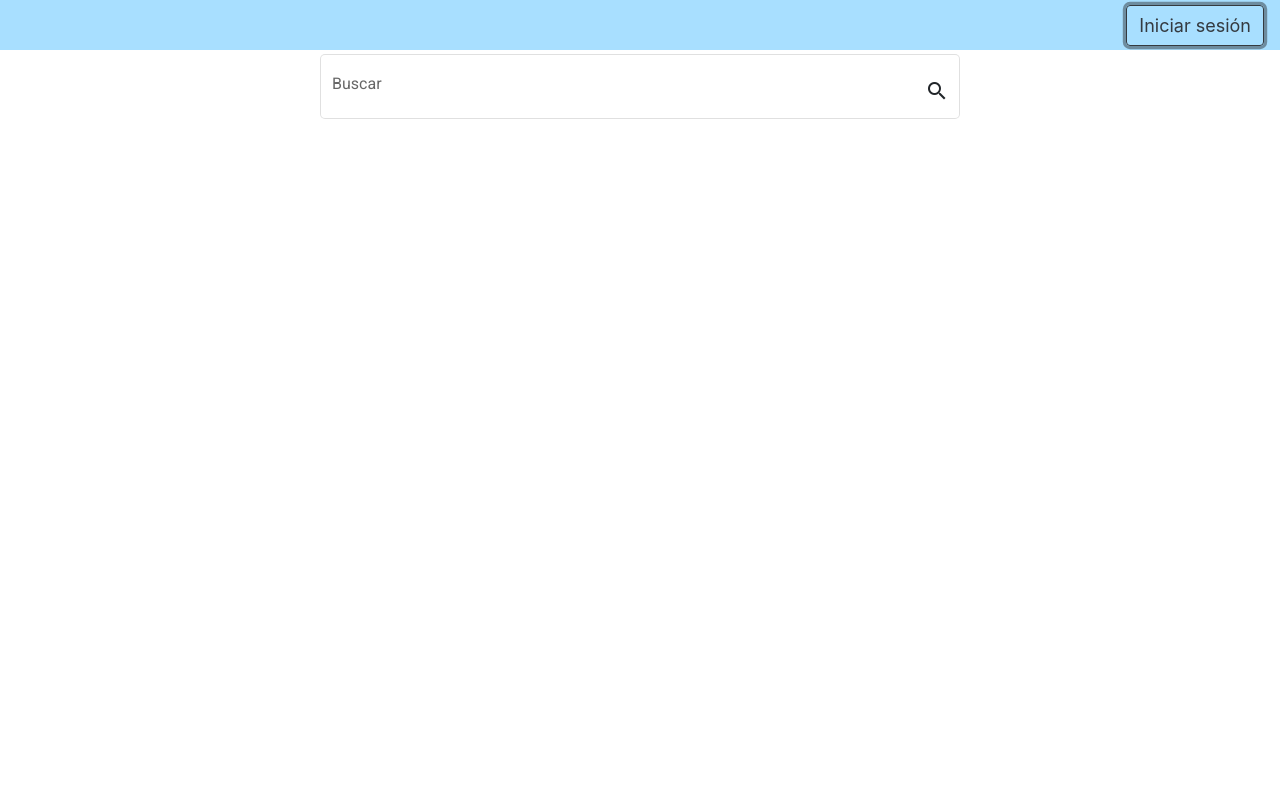
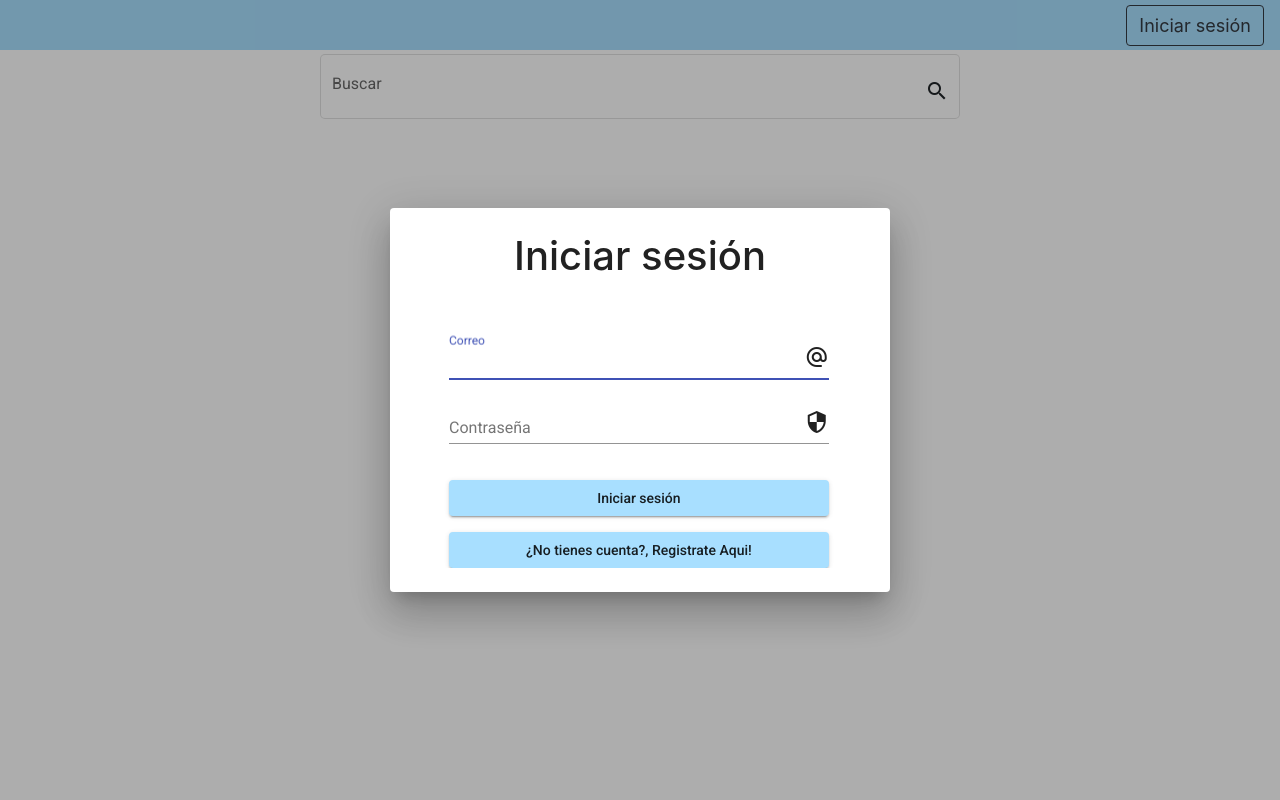
Before and after one commit to 1Dore/Tienda-virtual, an Angular app in the folder Front-end/Front-end/: page / in a window 1280 px wide. Both pictures are taken after a click on the button "Iniciar sesión". Shown: the top 800 px of the page. Built offline with nearby package versions, Linux system fonts and the light colour scheme.

Commit message:
Login, Register V2
Login Popup

```diff
--- a/Front-end/Front-end/src/app/app-routing.module.ts
+++ b/Front-end/Front-end/src/app/app-routing.module.ts
@@ -1,8 +1,16 @@
 import { NgModule } from '@angular/core';
 import { Routes, RouterModule } from '@angular/router';
+import { MenuPrincipalComponent } from './components/menu-principal/menu-principal.component';
+import { RegisterComponent } from './components/register/register.component';
+import { LoginComponent } from './components/login/login.component';
 
+const routes: Routes = [
+  { path: '', component: MenuPrincipalComponent },
+  { path: 'menu-principal', component: MenuPrincipalComponent },
+  { path: 'register', component: RegisterComponent },
+  { path: 'login', component: LoginComponent }
 
-const routes: Routes = [];
+];
 
 @NgModule({
   imports: [RouterModule.forRoot(routes)],
--- a/Front-end/Front-end/src/app/app.component.html
+++ b/Front-end/Front-end/src/app/app.component.html
@@ -1,3 +1,2 @@
-<app-menu-principal></app-menu-principal>
-<app-register></app-register>
+<!--<app-menu-principal></app-menu-principal>-->
 <router-outlet></router-outlet>
--- a/Front-end/Front-end/src/app/components/login/login.component.html
+++ b/Front-end/Front-end/src/app/components/login/login.component.html
@@ -1 +1,27 @@
-<p>login works!</p>
+<div mat-dialog-content>
+    <h1 class="title">Iniciar sesión</h1>
+    <p class="separator"></p>
+
+    <div class="container">
+        <form class="register-form">
+            <mat-form-field class="register-full-width">
+                <mat-label>Correo</mat-label>
+                <input matInput placeholder="name@gmail.com">
+                <mat-icon matSuffix>alternate_email</mat-icon>
+            </mat-form-field>
+            <mat-form-field class="register-full-width">
+                <mat-label>Contraseña</mat-label>
+                <input matInput type="password">
+                <mat-icon matSuffix>security</mat-icon>
+            </mat-form-field>
+
+            <p></p>
+            <button mat-raised-button class="register-full-width button">Iniciar sesión</button>
+            <p></p>
+            <button (click)="irA('/register')" type="submit" mat-raised-button class="register-full-width button">¿No
+                tienes
+                cuenta?,
+                Registrate
+                Aqui!</button>
+        </form>
+    </div>
--- a/Front-end/Front-end/src/app/components/login/login.component.scss
+++ b/Front-end/Front-end/src/app/components/login/login.component.scss
@@ -0,0 +1,21 @@
+.title{
+    text-align: center;
+}
+.separator{
+    height: 30px;
+}
+.container{
+  margin-left: 20px;
+  margin-right: 20px;
+}
+.register-form {
+  width: 90%;
+}
+.register-full-width {
+  width: 100%;
+  height: 100%;
+
+}
+.button{
+    background-color: rgb(168, 223, 255);
+}
--- a/Front-end/Front-end/src/app/components/login/login.component.ts
+++ b/Front-end/Front-end/src/app/components/login/login.component.ts
@@ -1,4 +1,7 @@
-import { Component, OnInit } from '@angular/core';
+import { Component, OnInit, Inject } from '@angular/core';
+import { MatDialogRef, MAT_DIALOG_DATA } from '@angular/material/dialog';
+import { MenuPrincipalComponent } from '../menu-principal/menu-principal.component';
+import { Router } from '@angular/router';
 
 @Component({
   selector: 'app-login',
@@ -7,9 +10,15 @@ import { Component, OnInit } from '@angular/core';
 })
 export class LoginComponent implements OnInit {
 
-  constructor() { }
+  constructor(public dialogRef: MatDialogRef<MenuPrincipalComponent>,
+    @Inject(MAT_DIALOG_DATA) public data: any, private router: Router) { }
 
   ngOnInit(): void {
   }
 
+  irA(ruta: string) {
+    this.router.navigateByUrl(ruta);
+    this.dialogRef.close();
+  }
+
 }
--- a/Front-end/Front-end/src/app/components/menu-principal/menu-principal.component.html
+++ b/Front-end/Front-end/src/app/components/menu-principal/menu-principal.component.html
@@ -1,27 +1,37 @@
 <!DOCTYPE html>
 <html lang="en">
+
 <head>
     <meta charset="UTF-8">
     <meta name="viewport" content="width=device-width, initial-scale=1.0">
-    <link rel="stylesheet" href="https://stackpath.bootstrapcdn.com/bootstrap/4.5.2/css/bootstrap.min.css" integrity="sha384-JcKb8q3iqJ61gNV9KGb8thSsNjpSL0n8PARn9HuZOnIxN0hoP+VmmDGMN5t9UJ0Z" crossorigin="anonymous">
+    <link rel="stylesheet" href="https://stackpath.bootstrapcdn.com/bootstrap/4.5.2/css/bootstrap.min.css"
+        integrity="sha384-JcKb8q3iqJ61gNV9KGb8thSsNjpSL0n8PARn9HuZOnIxN0hoP+VmmDGMN5t9UJ0Z" crossorigin="anonymous">
     <title>DigiArt</title>
 </head>
+
 <body>
     <div class="upperbar">
-        <button type="button" class="btn btn-outline-dark toprigth">Iniciar sesión</button>
+        <button (click)="openDialog()" type="submit" class="btn btn-outline-dark toprigth">Iniciar sesión</button>
     </div>
     <div class="d-flex justify-content-around">
         <mat-form-field appearance="outline" class="buscador">
             <mat-label>Buscar</mat-label>
             <div class="d-flex justify-content-around">
                 <input matInput placeholder="Buscar">
-                <mat-icon matSuffix >search</mat-icon>
+                <mat-icon matSuffix>search</mat-icon>
             </div>
         </mat-form-field>
     </div>
 
-    <script src="https://code.jquery.com/jquery-3.5.1.slim.min.js" integrity="sha384-DfXdz2htPH0lsSSs5nCTpuj/zy4C+OGpamoFVy38MVBnE+IbbVYUew+OrCXaRkfj" crossorigin="anonymous"></script>
-<script src="https://cdn.jsdelivr.net/npm/popper.js@1.16.1/dist/umd/popper.min.js" integrity="sha384-9/reFTGAW83EW2RDu2S0VKaIzap3H66lZH81PoYlFhbGU+6BZp6G7niu735Sk7lN" crossorigin="anonymous"></script>
-<script src="https://stackpath.bootstrapcdn.com/bootstrap/4.5.2/js/bootstrap.min.js" integrity="sha384-B4gt1jrGC7Jh4AgTPSdUtOBvfO8shuf57BaghqFfPlYxofvL8/KUEfYiJOMMV+rV" crossorigin="anonymous"></script>
+    <script src="https://code.jquery.com/jquery-3.5.1.slim.min.js"
+        integrity="sha384-DfXdz2htPH0lsSSs5nCTpuj/zy4C+OGpamoFVy38MVBnE+IbbVYUew+OrCXaRkfj"
+        crossorigin="anonymous"></script>
+    <script src="https://cdn.jsdelivr.net/npm/popper.js@1.16.1/dist/umd/popper.min.js"
+        integrity="sha384-9/reFTGAW83EW2RDu2S0VKaIzap3H66lZH81PoYlFhbGU+6BZp6G7niu735Sk7lN"
+        crossorigin="anonymous"></script>
+    <script src="https://stackpath.bootstrapcdn.com/bootstrap/4.5.2/js/bootstrap.min.js"
+        integrity="sha384-B4gt1jrGC7Jh4AgTPSdUtOBvfO8shuf57BaghqFfPlYxofvL8/KUEfYiJOMMV+rV"
+        crossorigin="anonymous"></script>
 </body>
+
 </html>
--- a/Front-end/Front-end/src/app/components/menu-principal/menu-principal.component.ts
+++ b/Front-end/Front-end/src/app/components/menu-principal/menu-principal.component.ts
@@ -1,4 +1,7 @@
-import { Component, OnInit } from '@angular/core';
+import { Component, OnInit, Inject } from '@angular/core';
+import { Router } from '@angular/router';
+import { MatDialog, MatDialogRef, MAT_DIALOG_DATA } from '@angular/material/dialog';
+import { LoginComponent } from '../login/login.component';
 
 @Component({
   selector: 'app-menu-principal',
@@ -6,10 +9,25 @@ import { Component, OnInit } from '@angular/core';
   styleUrls: ['./menu-principal.component.scss']
 })
 export class MenuPrincipalComponent implements OnInit {
+  email: string;
+  password: string;
 
-  constructor() { }
+  constructor(private router: Router, public dialog: MatDialog) { }
 
   ngOnInit(): void {
   }
+  irA(ruta: string) {
+    this.router.navigateByUrl(ruta);
+  }
+  openDialog(): void {
+    const dialogRef = this.dialog.open(LoginComponent, {
+      width: '500px',
+      data: { name: this.email, animal: this.password }
+    });
 
+    dialogRef.afterClosed().subscribe(result => {
+      console.log('The dialog was closed');
+      this.email = result;
+    });
+  }
 }
--- a/Front-end/Front-end/src/app/components/register/register.component.html
+++ b/Front-end/Front-end/src/app/components/register/register.component.html
@@ -2,7 +2,6 @@
 <p class="separator"></p>
 
 <h1 class="title">Registro</h1>
-<hr>
 
 <div class="container">
     <form class="register-form">
@@ -10,7 +9,6 @@
             <mat-label>Correo</mat-label>
             <input matInput placeholder="name@gmail.com">
             <mat-icon matSuffix>alternate_email</mat-icon>
-
         </mat-form-field>
         <mat-form-field class="register-full-width">
             <mat-label>Nombre</mat-label>
@@ -37,8 +35,10 @@
         <p></p>
         <button mat-raised-button class="register-full-width button">Registrarse</button>
         <p></p>
-        <button mat-raised-button class="register-full-width button">¿Yá tienes cuenta?, Login
+        <button (click)="irA('/menu-principal')" type="submit" mat-raised-button class="register-full-width button">¿Yá
+            tienes
+            cuenta?,
+            Login
             Aqui!</button>
-
     </form>
 </div>
--- a/Front-end/Front-end/src/app/components/register/register.component.ts
+++ b/Front-end/Front-end/src/app/components/register/register.component.ts
@@ -1,4 +1,5 @@
 import { Component, OnInit } from '@angular/core';
+import { Router } from '@angular/router';
 
 @Component({
   selector: 'app-register',
@@ -7,9 +8,11 @@ import { Component, OnInit } from '@angular/core';
 })
 export class RegisterComponent implements OnInit {
 
-  constructor() { }
+  constructor(private router: Router) { }
 
   ngOnInit(): void {
   }
-
+  irA(ruta: string) {
+    this.router.navigateByUrl(ruta);
+  }
 }
```
Also changed, not shown: Front-end/Front-end/src/app/app.module.ts (+5 -3 lines).
